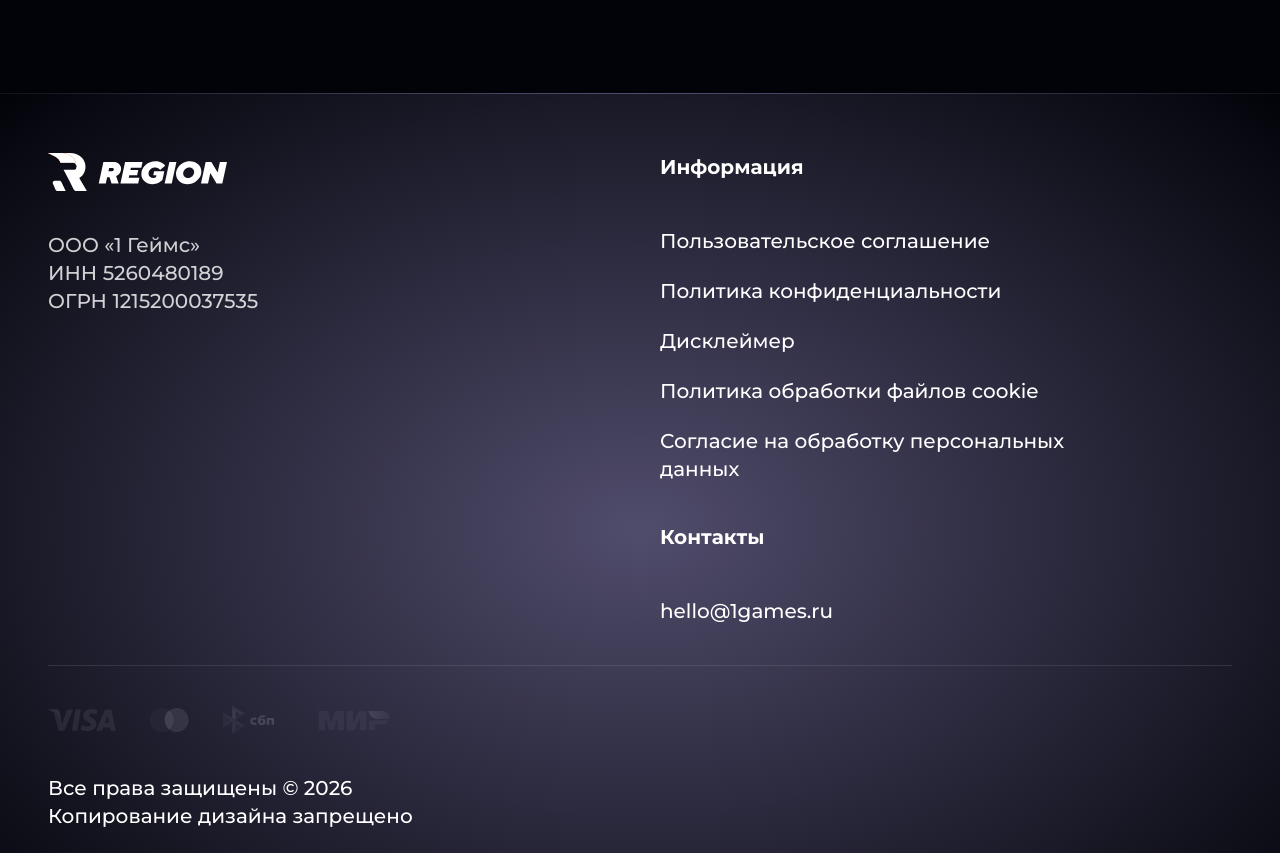
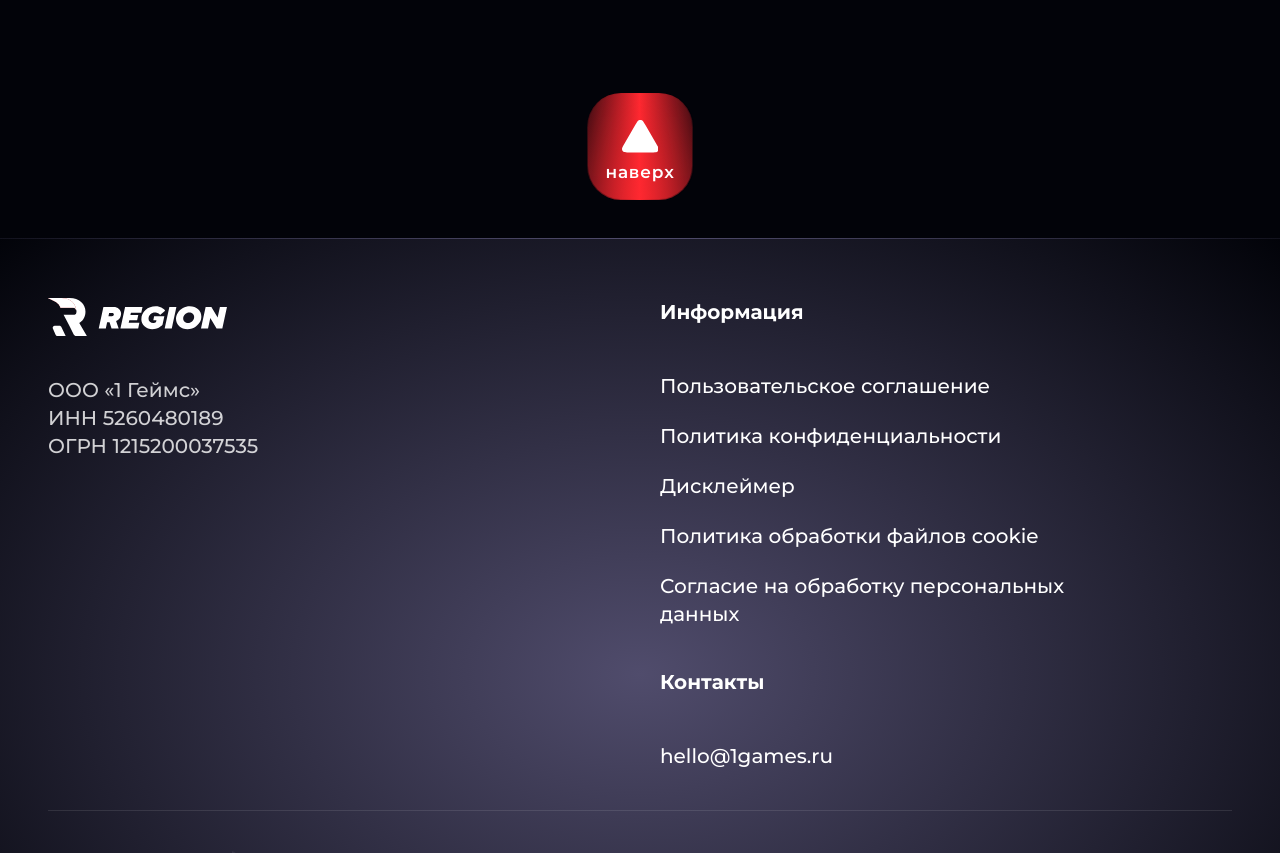
Before and after one commit to skvortsas/region, a Next.js app: page / in a window 1280 px wide. Shown: the part 8952-9805 px from the top of the page. Built offline with nearby package versions, Linux system fonts and the light colour scheme; no server answers.

Commit message:
feat: scroll-top button

```diff
--- a/app/globals.css
+++ b/app/globals.css
@@ -304,6 +304,49 @@
     inset 0 0 10px #ff2830;
 }
 
+.scroll-to-top-button {
+  width: clamp(82px, calc(68.92px + 2.973vw), 126px);
+  height: clamp(82px, calc(68.92px + 2.973vw), 126px);
+  border-width: clamp(0.65px, calc(0.55px + 0.024vw), 1px);
+  border-radius: clamp(26.03px, calc(21.87px + 0.944vw), 40px);
+  background:
+    radial-gradient(
+        113.33% 115.55% at 50% 100%,
+        rgba(255, 40, 48, 0.6) 0%,
+        rgba(255, 40, 48, 0) 100%
+      )
+      padding-box,
+    linear-gradient(
+        90deg,
+        rgba(255, 40, 48, 0.2) 0%,
+        #ff2830 49.519%,
+        rgba(255, 40, 48, 0.2) 100%
+      )
+      border-box;
+  -webkit-backdrop-filter: blur(clamp(16.27px, calc(6.32px + 2.262vw), 50px));
+  backdrop-filter: blur(clamp(16.27px, calc(6.32px + 2.262vw), 50px));
+}
+
+.scroll-to-top-button:hover,
+.scroll-to-top-button:focus-visible {
+  box-shadow:
+    0 0 30px rgba(255, 40, 48, 0.8),
+    inset 0 0 20px rgba(255, 40, 48, 0.65);
+}
+
+.scroll-to-top-button__arrow {
+  top: 25.4%;
+  width: 34.92%;
+  height: 30.96%;
+}
+
+.scroll-to-top-button__label {
+  position: absolute;
+  top: 65.3%;
+  z-index: 10;
+  font-size: clamp(13.02px, calc(10.94px + 0.472vw), 20px);
+}
+
 .hero-headline-backdrop-mobile {
   background: linear-gradient(
     180deg,
--- a/app/page.tsx
+++ b/app/page.tsx
@@ -9,6 +9,7 @@ import { RPEconomy } from "@/components/sections/RPEconomy";
 import { Tagline } from "@/components/sections/Tagline";
 import { HowToPlay } from "@/components/sections/HowToPlay";
 import { Footer } from "@/components/sections/Footer";
+import { ScrollToTopButton } from "@/components/ui/ScrollToTopButton";
 
 const SITE_URL = process.env.NEXT_PUBLIC_SITE_URL ?? "https://region.game";
 
@@ -92,6 +93,11 @@ export default async function Home() {
         <RPEconomy />
         <Tagline />
         <HowToPlay />
+        <div className="bg-bg px-5 pb-[38px] min-[900px]:px-12 min-[1340px]:px-[150px]">
+          <div className="mx-auto flex w-full max-w-[1620px] justify-center min-[1340px]:justify-end">
+            <ScrollToTopButton />
+          </div>
+        </div>
       </main>
       <Footer />
     </>
--- /dev/null
+++ b/components/ui/ScrollToTopButton.tsx
@@ -0,0 +1,26 @@
+"use client";
+
+export function ScrollToTopButton() {
+  return (
+    <button
+      type="button"
+      aria-label="Прокрутить наверх"
+      className="scroll-to-top-button group relative flex shrink-0 cursor-pointer items-center justify-center overflow-hidden border border-transparent text-white transition-[box-shadow,filter] duration-150 hover:filter-none focus-visible:outline-none focus-visible:ring-2 focus-visible:ring-accent focus-visible:ring-offset-2 focus-visible:ring-offset-bg"
+      onClick={() => {
+        window.scrollTo({ top: 0, behavior: "smooth" });
+      }}
+    >
+      <svg
+        aria-hidden="true"
+        className="scroll-to-top-button__arrow absolute fill-white transition-transform duration-150 group-hover:-translate-y-1 group-focus-visible:-translate-y-1"
+        viewBox="0 0 44 39"
+        fill="none"
+      >
+        <path d="M15.8806 6.1348C17.8888 2.6836 18.8929 0.958 20.2037 0.3788C21.3471 -0.1263 22.6529 -0.1263 23.7963 0.3788C25.1071 0.958 26.1112 2.6836 28.1194 6.1348L41.1231 28.4832C43.1313 31.9344 44.1353 33.66 43.9853 35.076C43.8545 36.3111 43.2016 37.4331 42.1891 38.1631C41.0282 39 39.02 39 35.0037 39H8.9963C4.98 39 2.9718 39 1.8109 38.1631C0.7984 37.4331 0.1455 36.3111 0.0147 35.076C-0.1353 33.66 0.8688 31.9344 2.8769 28.4831L15.8806 6.1348Z" />
+      </svg>
+      <span className="scroll-to-top-button__label relative z-10 font-semibold leading-[1.219] tracking-[0.05em]">
+        наверх
+      </span>
+    </button>
+  );
+}
```
Also changed, not shown: 1 other file (tests, documents, lock files or other folders).
